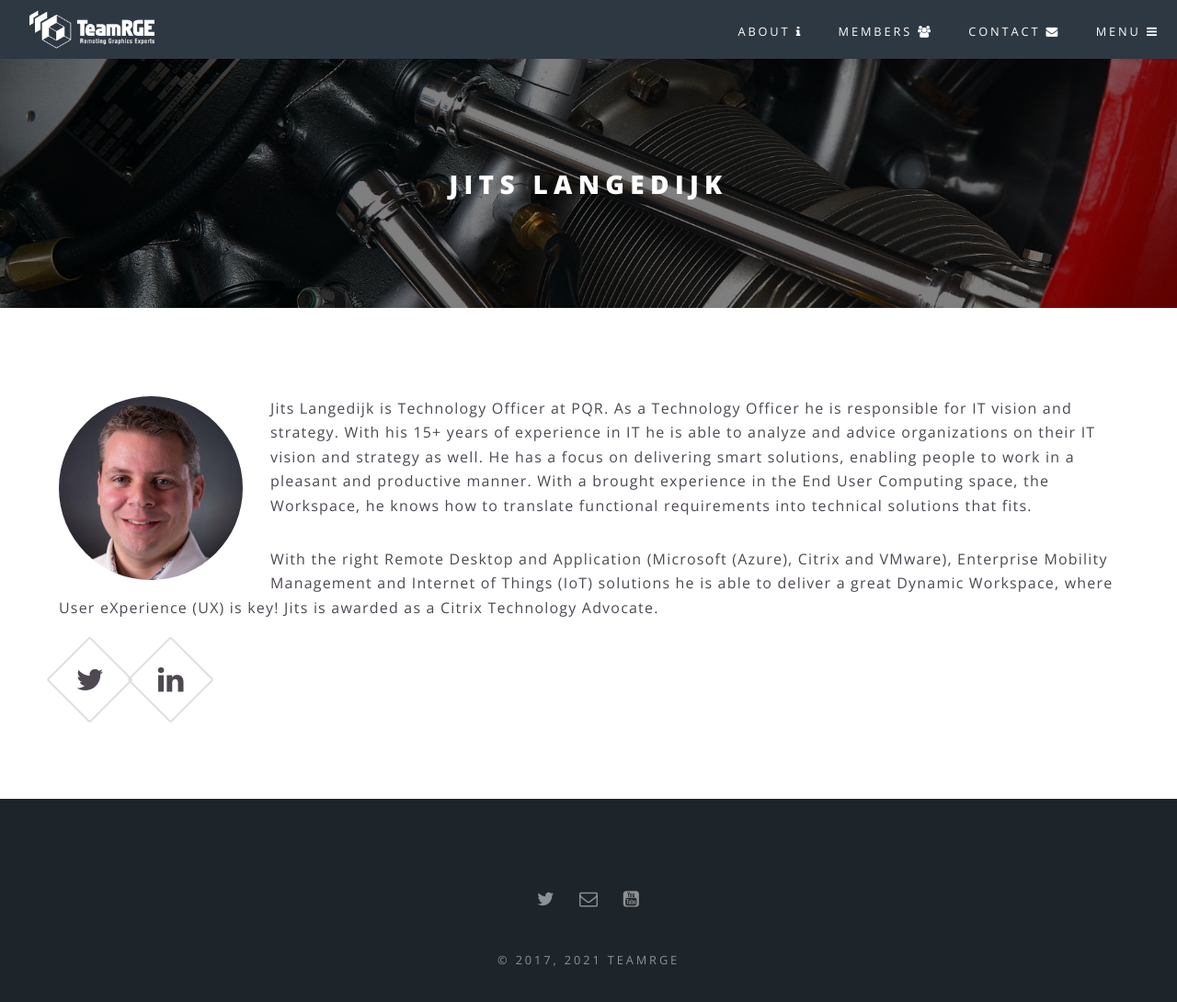
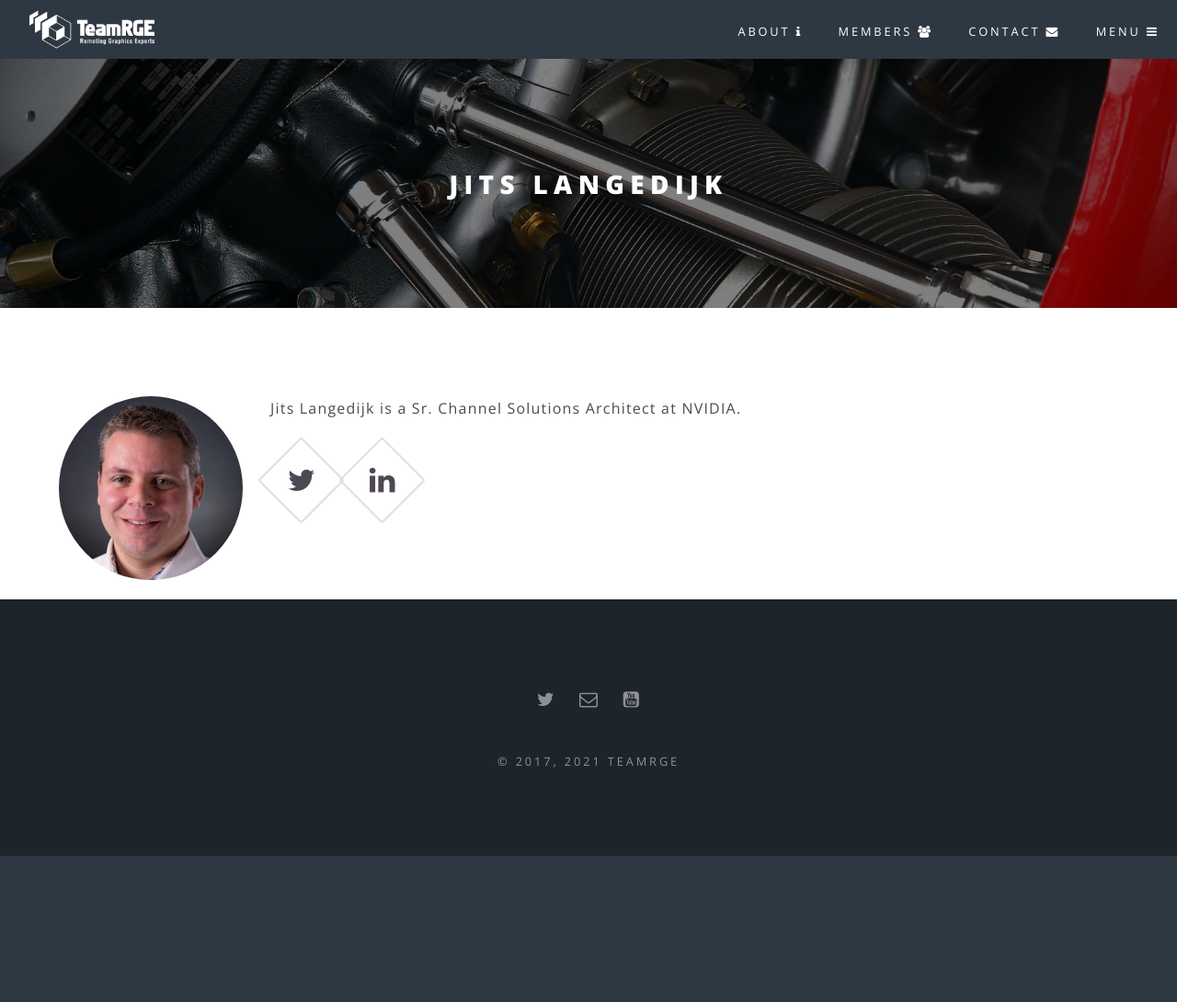
Before and after one commit to TeamRGE/teamrge-website, a Jekyll site: the page built from members/jits-langedijk.html, in a window 1280 px wide and 1147 px high. Shown: the top 1090 px of the window at 92% size. Built offline with Jekyll 4.4.1, drawn with Linux system fonts in a browser that asks for light colours.

Commit message:
Update jits-langedijk.html

```diff
--- a/members/jits-langedijk.html
+++ b/members/jits-langedijk.html
@@ -7,8 +7,7 @@ title: Jits Langedijk
 
 <img class="member-page-image" src="{{ site.baseurl }}/{{ member.picture }}" alt="{{ member.display_name }}">
 <div>
-    <p>Jits Langedijk is Technology Officer at PQR. As a Technology Officer he is responsible for IT vision and strategy. With his 15+ years of experience in IT he is able to analyze and advice organizations on their IT vision and strategy as well. He has a focus on delivering smart solutions, enabling people to work in a pleasant and productive manner. With a brought experience in the End User Computing space, the Workspace, he knows how to translate functional requirements into technical solutions that fits.</p>
-    <p>With the right Remote Desktop and Application (Microsoft (Azure), Citrix and VMware), Enterprise Mobility Management and Internet of Things (IoT) solutions he is able to deliver a great Dynamic Workspace, where User eXperience (UX) is key! Jits is awarded as a Citrix Technology Advocate.</p>
+    <p>Jits Langedijk is a Sr. Channel Solutions Architect at NVIDIA.</p>
 </div>
 
 {% include social.html %}
```
